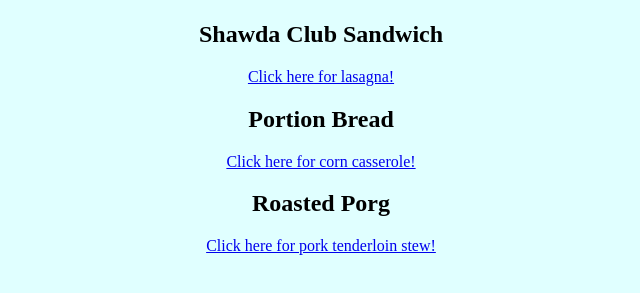
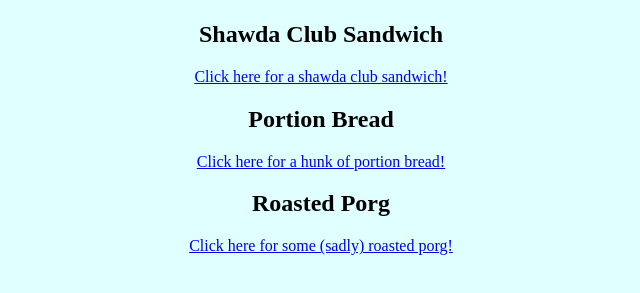
Before and after one commit to ashley-goshay/odin-recipes, a plain HTML site: page index.html in a window 1280 px wide. Shown: the part 401-694 px from the top of the page, without its empty margins (319-959 px from the left). Drawn offline with Linux system fonts and the light colour scheme.

Commit message:
Change link text to new recipe names

```diff
--- a/index.html
+++ b/index.html
@@ -10,16 +10,16 @@
 <body>
     <h1>Dex's Diner</h1>
     <br>
-    <img src="https://64.media.tumblr.com/04d5a31849492a93c657daeae2101b42/tumblr_npbtf2vBiV1r83egao2_r2_540.gif">
+    <img class="diner" src="https://64.media.tumblr.com/04d5a31849492a93c657daeae2101b42/tumblr_npbtf2vBiV1r83egao2_r2_540.gif">
     <br>
     <h2>Shawda Club Sandwich</h2>
-        <a href="./recipes/shawda-club.html"> Click here for lasagna!</a>
+        <a href="./recipes/shawda-club.html"> Click here for a shawda club sandwich!</a>
     <br>
     <h2>Portion Bread</h2>
-        <a href="./recipes/portion-bread.html">Click here for corn casserole!</a>
+        <a href="./recipes/portion-bread.html">Click here for a hunk of portion bread!</a>
     <br>
     <h2>Roasted Porg</h2>
-        <a href="./recipes/roasted-porg.html">Click here for pork tenderloin stew!</a>
+        <a href="./recipes/roasted-porg.html">Click here for some (sadly) roasted porg!</a>
 
 
 </body>
```
